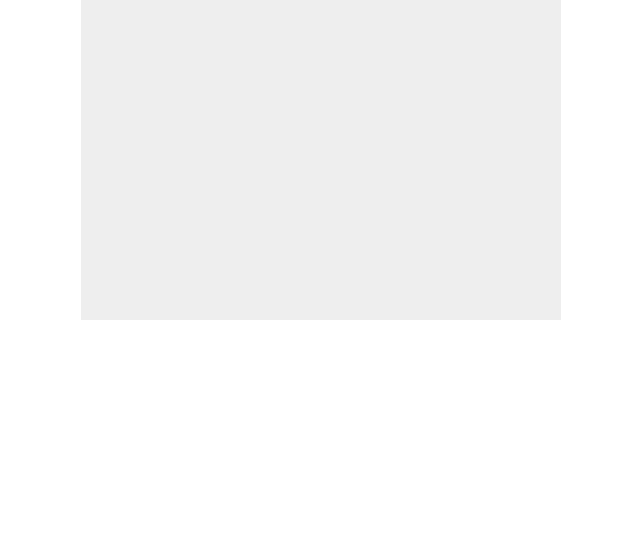
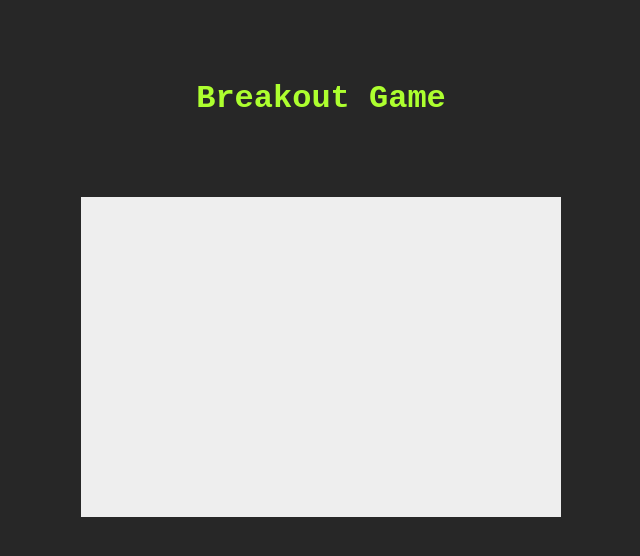
Before and after one commit to LonelyOrphan/breakout-web-game, a plain HTML site: page index.html in a window 1280 px wide. Shown: the whole page, without its empty margins (319-959 px from the left). Drawn offline with Linux system fonts and the light colour scheme.

Commit message:
added h1 and styling

```diff
--- a/index.html
+++ b/index.html
@@ -6,6 +6,7 @@
     <title>Breakout Game</title>
   </head>
   <body>
+    <h1>Breakout Game</h1>
     <canvas id="myCanvas" width="480" height="320">
       Here there would be a simple breakout game for you to play in your
       browser. But it can't be rendered right now :')
--- a/styles.css
+++ b/styles.css
@@ -2,8 +2,20 @@
   padding: 0;
   margin: 0;
 }
+
 canvas {
   background: #eee;
   display: block;
   margin: 0 auto;
 }
+
+body {
+  background-color: rgb(39, 39, 39);
+}
+
+h1 {
+  font-family: "Courier New", Courier, monospace;
+  text-align: center;
+  margin: 5rem;
+  color: greenyellow;
+}
```
